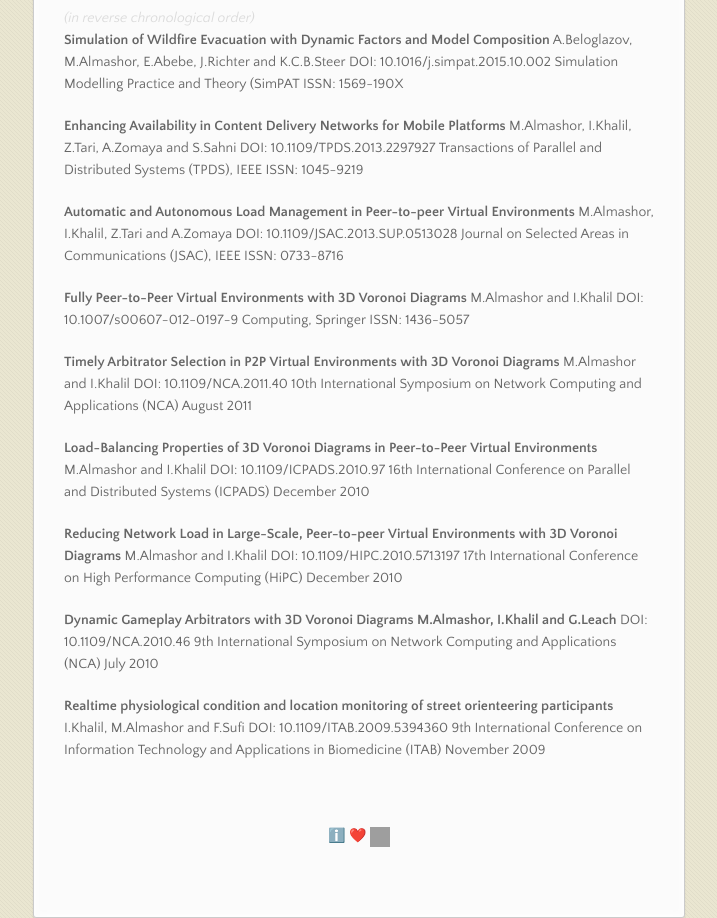
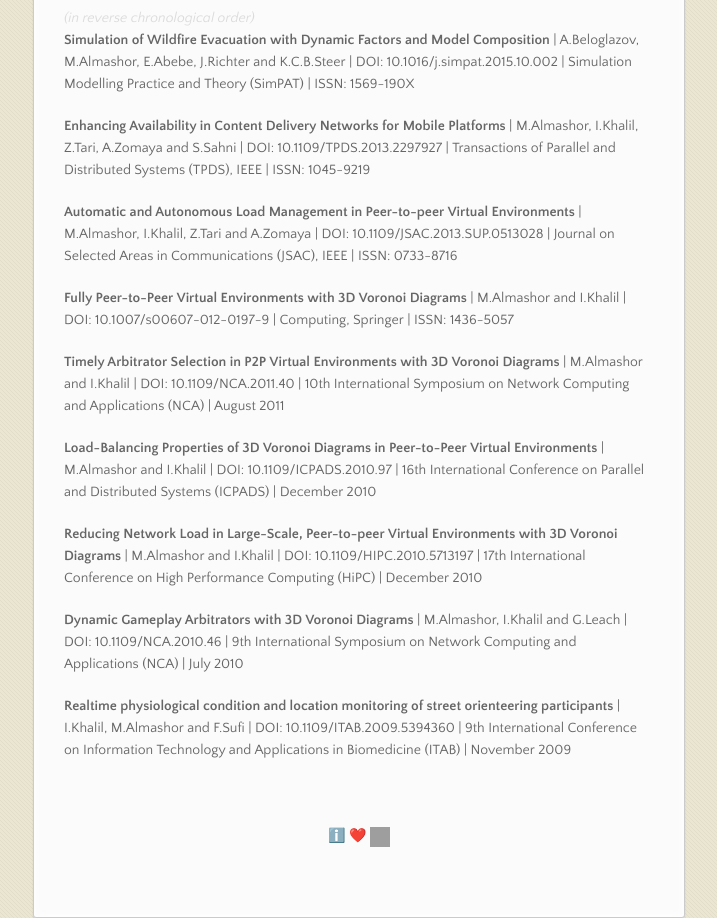
Before and after one commit to ma-al/ma-al.github.io, a plain HTML site: page index.html in a window 1280 px wide. Shown: the part 788-1706 px from the top of the page, without its empty margins (282-999 px from the left). Drawn offline with nearby package versions, Linux system fonts and the light colour scheme; grey boxes are pictures that could not be loaded.

Commit message:
punctuation in publications
Signed-off-by: Mahathir Almashor <malmash@au1.ibm.com>

```diff
--- a/index.html
+++ b/index.html
@@ -98,75 +98,40 @@
 <br>
 
 <p>
-<b>Simulation of Wildfire Evacuation with Dynamic Factors and Model Composition</b>
-A.Beloglazov, M.Almashor, E.Abebe, J.Richter and K.C.B.Steer
-DOI: 10.1016/j.simpat.2015.10.002
-Simulation Modelling Practice and Theory (SimPAT
-ISSN: 1569-190X
+<b>Simulation of Wildfire Evacuation with Dynamic Factors and Model Composition</b> | A.Beloglazov, M.Almashor, E.Abebe, J.Richter and K.C.B.Steer | DOI: 10.1016/j.simpat.2015.10.002 | Simulation Modelling Practice and Theory (SimPAT) | ISSN: 1569-190X
 </p>
 
 <p>
-<b>Enhancing Availability in Content Delivery Networks for Mobile Platforms</b>
-M.Almashor, I.Khalil, Z.Tari, A.Zomaya and S.Sahni
-DOI: 10.1109/TPDS.2013.2297927
-Transactions of Parallel and Distributed Systems (TPDS), IEEE
-ISSN: 1045-9219
+<b>Enhancing Availability in Content Delivery Networks for Mobile Platforms</b> | M.Almashor, I.Khalil, Z.Tari, A.Zomaya and S.Sahni | DOI: 10.1109/TPDS.2013.2297927 | Transactions of Parallel and Distributed Systems (TPDS), IEEE | ISSN: 1045-9219
 </p>
 
 <p>
-<b>Automatic and Autonomous Load Management in Peer-to-peer Virtual Environments</b>
-M.Almashor, I.Khalil, Z.Tari and A.Zomaya
-DOI: 10.1109/JSAC.2013.SUP.0513028
-Journal on Selected Areas in Communications (JSAC), IEEE
-ISSN: 0733-8716
+<b>Automatic and Autonomous Load Management in Peer-to-peer Virtual Environments</b> | M.Almashor, I.Khalil, Z.Tari and A.Zomaya | DOI: 10.1109/JSAC.2013.SUP.0513028 | Journal on Selected Areas in Communications (JSAC), IEEE | ISSN: 0733-8716
 </p>
 
 <p>
-<b>Fully Peer-to-Peer Virtual Environments with 3D Voronoi Diagrams</b>
-M.Almashor and I.Khalil
-DOI: 10.1007/s00607-012-0197-9
-Computing, Springer
-ISSN: 1436-5057
+<b>Fully Peer-to-Peer Virtual Environments with 3D Voronoi Diagrams</b> | M.Almashor and I.Khalil | DOI: 10.1007/s00607-012-0197-9 | Computing, Springer | ISSN: 1436-5057
 </p>
 
 <p>
-<b>Timely Arbitrator Selection in P2P Virtual Environments with 3D Voronoi Diagrams</b>
-M.Almashor and I.Khalil
-DOI: 10.1109/NCA.2011.40
-10th International Symposium on Network Computing and Applications (NCA)
-August 2011
+<b>Timely Arbitrator Selection in P2P Virtual Environments with 3D Voronoi Diagrams</b> | M.Almashor and I.Khalil | DOI: 10.1109/NCA.2011.40 | 10th International Symposium on Network Computing and Applications (NCA) | August 2011
 </p>
 
 <p>
-<b>Load-Balancing Properties of 3D Voronoi Diagrams in Peer-to-Peer Virtual Environments</b>
-M.Almashor and I.Khalil
-DOI: 10.1109/ICPADS.2010.97
-16th International Conference on Parallel and Distributed Systems (ICPADS)
-December 2010
+<b>Load-Balancing Properties of 3D Voronoi Diagrams in Peer-to-Peer Virtual Environments</b> | M.Almashor and I.Khalil | DOI: 10.1109/ICPADS.2010.97 | 16th International Conference on Parallel and Distributed Systems (ICPADS) | December 2010
 </p>
 
 <p>
-<b>Reducing Network Load in Large-Scale, Peer-to-peer Virtual Environments with 3D Voronoi Diagrams</b>
-M.Almashor and I.Khalil
-DOI: 10.1109/HIPC.2010.5713197
-17th International Conference on High Performance Computing (HiPC)
-December 2010
+<b>Reducing Network Load in Large-Scale, Peer-to-peer Virtual Environments with 3D Voronoi Diagrams</b> | M.Almashor and I.Khalil | DOI: 10.1109/HIPC.2010.5713197 | 17th International Conference on High Performance Computing (HiPC) | December 2010
 </p>
 
 <p>
-<b>Dynamic Gameplay Arbitrators with 3D Voronoi Diagrams
-M.Almashor, I.Khalil and G.Leach</b>
-DOI: 10.1109/NCA.2010.46
-9th International Symposium on Network Computing and Applications (NCA)
-July 2010
+<b>Dynamic Gameplay Arbitrators with 3D Voronoi Diagrams</b> |
+M.Almashor, I.Khalil and G.Leach | DOI: 10.1109/NCA.2010.46 | 9th International Symposium on Network Computing and Applications (NCA) | July 2010
 </p>
 
 <p>
-<b>Realtime physiological condition and location monitoring of street orienteering participants</b>
-I.Khalil, M.Almashor and F.Sufi
-DOI: 10.1109/ITAB.2009.5394360
-9th International Conference on Information Technology and Applications in Biomedicine (ITAB)
-November 2009
+<b>Realtime physiological condition and location monitoring of street orienteering participants</b> | I.Khalil, M.Almashor and F.Sufi | DOI: 10.1109/ITAB.2009.5394360 | 9th International Conference on Information Technology and Applications in Biomedicine (ITAB) | November 2009
 </p>
 
 <br>
```
